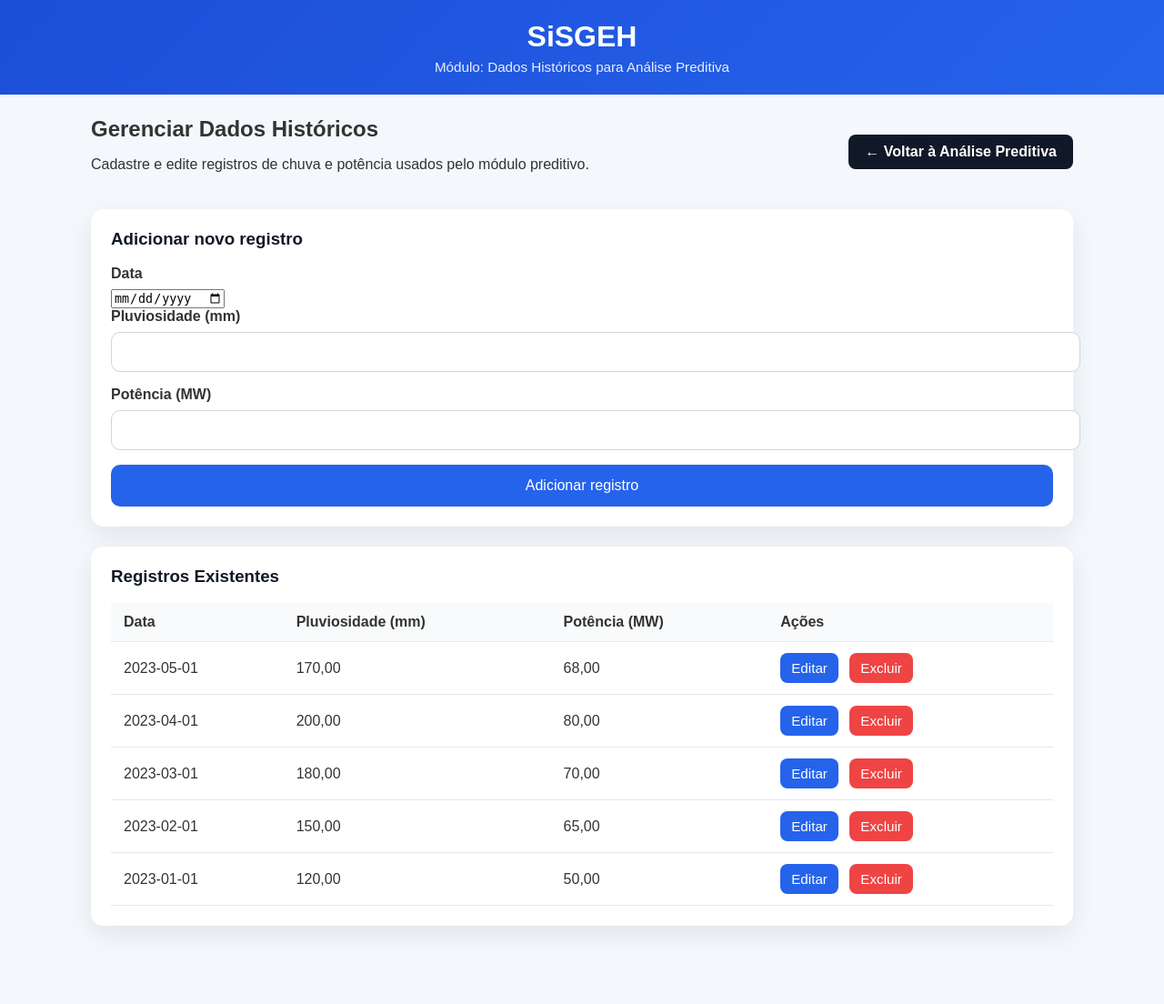
After one commit to gabriel2728/PI---Projeto-Integrador, a PHP site: page /siteatual/php/dados_historicos.php in a window 1280 px wide. The commit adds this page. Shown: the whole page at 91% size. Run offline with PHP 8.4, Linux system fonts and the light colour scheme; a user stored in the database is signed in; data comes from the database, SQL or seed files in the repository; both versions use the stored data as it was after the commit.

Commit message:
feat: pagina analise preditiva criada e arquivos(css/estilo_analise_preditiva.css         executar_migracao_analise_preditiva.php         migracao_analise_preditiva.sql         php/analise_preditiva.php         php/dados_historicos.php )

```diff
--- /dev/null
+++ b/css/estilo_analise_preditiva.css
@@ -0,0 +1,218 @@
+body {
+    margin: 0;
+    font-family: Arial, sans-serif;
+    background-color: #f4f7fb;
+    color: #333;
+}
+
+header {
+    background: linear-gradient(135deg, #1d4ed8, #2563eb);
+    color: white;
+    padding: 22px 24px;
+    text-align: center;
+}
+
+header .cabecalho h1 {
+    margin: 0;
+    font-size: 2rem;
+}
+
+header .cabecalho p {
+    margin: 6px 0 0;
+    font-size: 0.95rem;
+    opacity: 0.9;
+}
+
+.container {
+    max-width: 1080px;
+    margin: 24px auto;
+    padding: 0 16px 40px;
+}
+
+.intro {
+    display: flex;
+    flex-wrap: wrap;
+    justify-content: space-between;
+    align-items: center;
+    gap: 16px;
+    margin-bottom: 24px;
+}
+
+.intro h2 {
+    margin: 0 0 6px;
+}
+
+.botao-voltar {
+    display: inline-block;
+    padding: 10px 18px;
+    background-color: #111827;
+    color: white;
+    border-radius: 8px;
+    text-decoration: none;
+    font-weight: 600;
+}
+
+.painel-entrada,
+.painel-resultado,
+.grafico-area,
+.dados-historicos {
+    background: white;
+    border-radius: 14px;
+    box-shadow: 0 10px 28px rgba(15, 23, 42, 0.08);
+    padding: 22px;
+    margin-bottom: 22px;
+}
+
+.painel-entrada h3,
+.painel-resultado h3,
+.grafico-area h3,
+.dados-historicos h3 {
+    margin-top: 0;
+    margin-bottom: 18px;
+    color: #111827;
+}
+
+.painel-entrada label {
+    display: block;
+    margin-bottom: 8px;
+    font-weight: 600;
+}
+
+.painel-entrada input[type="text"],
+.painel-entrada input[type="number"] {
+    width: 100%;
+    padding: 12px 14px;
+    margin-bottom: 16px;
+    border: 1px solid #d1d5db;
+    border-radius: 10px;
+    font-size: 1rem;
+    transition: border-color 0.2s ease;
+}
+
+.painel-entrada input:focus {
+    outline: none;
+    border-color: #2563eb;
+}
+
+.painel-entrada button {
+    width: 100%;
+    padding: 14px 18px;
+    background-color: #2563eb;
+    color: white;
+    border: none;
+    border-radius: 10px;
+    font-size: 1rem;
+    cursor: pointer;
+    transition: background-color 0.2s ease;
+}
+
+.painel-entrada button:hover {
+    background-color: #1d4ed8;
+}
+
+.resultado-card,
+.alerta {
+    padding: 18px;
+    border-radius: 12px;
+}
+
+.resultado-card {
+    background-color: #eff6ff;
+    border: 1px solid #bfdbfe;
+}
+
+.alerta.erro {
+    background-color: #ffe4e6;
+    border: 1px solid #fecdd3;
+    color: #991b1b;
+}
+
+.grafico-area {
+    min-height: 380px;
+}
+
+.grafico-area canvas {
+    width: 100% !important;
+    height: 360px !important;
+}
+
+.dados-historicos table {
+    width: 100%;
+    border-collapse: collapse;
+}
+
+.dados-historicos th,
+.dados-historicos td {
+    padding: 12px 14px;
+    border-bottom: 1px solid #e5e7eb;
+    text-align: left;
+}
+
+.dados-historicos th {
+    background-color: #f9fafb;
+    font-weight: 700;
+}
+
+.nota {
+    margin-top: 0;
+    margin-bottom: 18px;
+    color: #6b7280;
+    font-size: 0.95rem;
+}
+
+@media (max-width: 768px) {
+    .intro {
+        flex-direction: column;
+        align-items: stretch;
+    }
+
+    .botao-voltar {
+        width: 100%;
+        text-align: center;
+    }
+}
+
+.resultado-superior {
+    display: flex;
+    justify-content: space-between;
+    align-items: center;
+    gap: 12px;
+    flex-wrap: wrap;
+}
+
+.botao-gerenciar {
+    display: inline-block;
+    padding: 10px 18px;
+    background-color: #10b981;
+    color: #fff;
+    text-decoration: none;
+    border-radius: 10px;
+    font-weight: 600;
+    transition: background-color 0.2s ease;
+}
+
+.botao-gerenciar:hover {
+    background-color: #059669;
+}
+
+.btn-acao,
+.btn-acao-excluir {
+    display: inline-block;
+    margin-right: 8px;
+    padding: 8px 12px;
+    border-radius: 8px;
+    text-decoration: none;
+    border: none;
+    font-size: 0.95rem;
+    cursor: pointer;
+}
+
+.btn-acao {
+    background-color: #2563eb;
+    color: #fff;
+}
+
+.btn-acao-excluir {
+    background-color: #ef4444;
+    color: #fff;
+}
--- /dev/null
+++ b/php/dados_historicos.php
@@ -0,0 +1,210 @@
+<?php
+session_start();
+include('error_handler.php');
+include('seguranca.php');
+include('conexao.php');
+
+if (!isset($_SESSION['id_usuario'])) {
+    header('Location: login.php');
+    exit;
+}
+
+$usuarioId = $_SESSION['id_usuario'];
+$nomeUsuario = $_SESSION['nomeUsuario'];
+
+// Garante existência da tabela
+$conn->query("CREATE TABLE IF NOT EXISTS DadosHistoricos (
+    id_dado INT AUTO_INCREMENT PRIMARY KEY,
+    data_registro DATE NOT NULL,
+    pluviosidade_mm DECIMAL(10,2) NOT NULL,
+    potencia_mw DECIMAL(10,2) NOT NULL
+)");
+
+$mensagem = '';
+$erro = '';
+$modoEdicao = false;
+$registro = [
+    'id_dado' => null,
+    'data_registro' => '',
+    'pluviosidade_mm' => '',
+    'potencia_mw' => ''
+];
+
+if ($_SERVER['REQUEST_METHOD'] === 'POST') {
+    if (!verificarTokenCSRF($_POST['csrf_token'] ?? '')) {
+        $erro = 'Token inválido. Recarregue a página e tente novamente.';
+    } else {
+        $acao = $_POST['acao'] ?? 'salvar';
+        $id_dado = isset($_POST['id_dado']) ? intval($_POST['id_dado']) : null;
+        $dataRegistro = sanitizeInput($_POST['data_registro'] ?? '');
+        $pluviosidade = sanitizeInput($_POST['pluviosidade_mm'] ?? '');
+        $potencia = sanitizeInput($_POST['potencia_mw'] ?? '');
+
+        if ($acao === 'excluir' && $id_dado) {
+            $stmt = $conn->prepare('DELETE FROM DadosHistoricos WHERE id_dado = ?');
+            $stmt->bind_param('i', $id_dado);
+            if ($stmt->execute()) {
+                $mensagem = 'Registro excluído com sucesso.';
+            } else {
+                $erro = 'Falha ao excluir o registro.';
+            }
+            $stmt->close();
+        } else {
+            if (!validarData($dataRegistro)) {
+                $erro = 'Data inválida. Use o formato YYYY-MM-DD.';
+            } elseif (!validarNumero($pluviosidade)) {
+                $erro = 'Pluviosidade deve ser um número válido.';
+            } elseif (!validarNumero($potencia)) {
+                $erro = 'Potência deve ser um número válido.';
+            } else {
+                $pluviosidade = floatval($pluviosidade);
+                $potencia = floatval($potencia);
+
+                if ($id_dado) {
+                    $stmt = $conn->prepare('UPDATE DadosHistoricos SET data_registro = ?, pluviosidade_mm = ?, potencia_mw = ? WHERE id_dado = ?');
+                    $stmt->bind_param('sddi', $dataRegistro, $pluviosidade, $potencia, $id_dado);
+                    if ($stmt->execute()) {
+                        $mensagem = 'Registro atualizado com sucesso.';
+                    } else {
+                        $erro = 'Falha ao atualizar o registro.';
+                    }
+                    $stmt->close();
+                } else {
+                    $stmt = $conn->prepare('INSERT INTO DadosHistoricos (data_registro, pluviosidade_mm, potencia_mw) VALUES (?, ?, ?)');
+                    $stmt->bind_param('sdd', $dataRegistro, $pluviosidade, $potencia);
+                    if ($stmt->execute()) {
+                        $mensagem = 'Registro adicionado com sucesso.';
+                    } else {
+                        $erro = 'Falha ao adicionar o registro.';
+                    }
+                    $stmt->close();
+                }
+            }
+        }
+    }
+    header('Location: dados_historicos.php?mensagem=' . urlencode($mensagem) . '&erro=' . urlencode($erro));
+    exit;
+}
+
+if (isset($_GET['editar'])) {
+    $idEdicao = intval($_GET['editar']);
+    $stmt = $conn->prepare('SELECT id_dado, data_registro, pluviosidade_mm, potencia_mw FROM DadosHistoricos WHERE id_dado = ?');
+    $stmt->bind_param('i', $idEdicao);
+    $stmt->execute();
+    $resultado = $stmt->get_result();
+    if ($resultado->num_rows > 0) {
+        $registro = $resultado->fetch_assoc();
+        $modoEdicao = true;
+    }
+    $stmt->close();
+}
+
+if (isset($_GET['mensagem'])) {
+    $mensagem = sanitizeInput($_GET['mensagem']);
+}
+if (isset($_GET['erro'])) {
+    $erro = sanitizeInput($_GET['erro']);
+}
+
+$result = $conn->query('SELECT id_dado, data_registro, pluviosidade_mm, potencia_mw FROM DadosHistoricos ORDER BY data_registro DESC');
+$registros = $result ? $result->fetch_all(MYSQLI_ASSOC) : [];
+
+$csrfToken = gerarTokenCSRF();
+?>
+
+<!DOCTYPE html>
+<html lang="pt-br">
+<head>
+    <meta charset="UTF-8">
+    <meta name="viewport" content="width=device-width, initial-scale=1.0">
+    <title>Dados Históricos - SiSGEH</title>
+    <link rel="stylesheet" href="../css/estilo_analise_preditiva.css">
+</head>
+<body>
+<header>
+    <div class="cabecalho">
+        <h1>SiSGEH</h1>
+        <p>Módulo: Dados Históricos para Análise Preditiva</p>
+    </div>
+</header>
+<main class="container">
+    <section class="intro">
+        <div>
+            <h2>Gerenciar Dados Históricos</h2>
+            <p>Cadastre e edite registros de chuva e potência usados pelo módulo preditivo.</p>
+        </div>
+        <div>
+            <a class="botao-voltar" href="analise_preditiva.php">← Voltar à Análise Preditiva</a>
+        </div>
+    </section>
+
+    <?php if ($mensagem): ?>
+        <div class="resultado-card" style="background:#ecfdf5; border-color:#86efac; color:#166534; margin-bottom:18px;">
+            <?= htmlspecialchars($mensagem) ?>
+        </div>
+    <?php endif; ?>
+    <?php if ($erro): ?>
+        <div class="alerta erro" style="margin-bottom:18px;">
+            <?= htmlspecialchars($erro) ?>
+        </div>
+    <?php endif; ?>
+
+    <section class="painel-entrada">
+        <h3><?= $modoEdicao ? 'Editar registro' : 'Adicionar novo registro' ?></h3>
+        <form method="POST" action="dados_historicos.php">
+            <input type="hidden" name="csrf_token" value="<?= htmlspecialchars($csrfToken) ?>">
+            <input type="hidden" name="id_dado" value="<?= htmlspecialchars($registro['id_dado']) ?>">
+            <input type="hidden" name="acao" value="salvar">
+
+            <label for="data_registro">Data</label>
+            <input type="date" id="data_registro" name="data_registro" required value="<?= htmlspecialchars($registro['data_registro']) ?>">
+
+            <label for="pluviosidade_mm">Pluviosidade (mm)</label>
+            <input type="number" step="0.01" id="pluviosidade_mm" name="pluviosidade_mm" required value="<?= htmlspecialchars($registro['pluviosidade_mm']) ?>">
+
+            <label for="potencia_mw">Potência (MW)</label>
+            <input type="number" step="0.01" id="potencia_mw" name="potencia_mw" required value="<?= htmlspecialchars($registro['potencia_mw']) ?>">
+
+            <button type="submit"><?= $modoEdicao ? 'Atualizar registro' : 'Adicionar registro' ?></button>
+        </form>
+    </section>
+
+    <section class="dados-historicos">
+        <h3>Registros Existentes</h3>
+        <table>
+            <thead>
+                <tr>
+                    <th>Data</th>
+                    <th>Pluviosidade (mm)</th>
+                    <th>Potência (MW)</th>
+                    <th>Ações</th>
+                </tr>
+            </thead>
+            <tbody>
+                <?php if (empty($registros)): ?>
+                    <tr>
+                        <td colspan="4">Nenhum registro encontrado.</td>
+                    </tr>
+                <?php endif; ?>
+                <?php foreach ($registros as $item): ?>
+                    <tr>
+                        <td><?= htmlspecialchars($item['data_registro']) ?></td>
+                        <td><?= htmlspecialchars(number_format($item['pluviosidade_mm'], 2, ',', '.')) ?></td>
+                        <td><?= htmlspecialchars(number_format($item['potencia_mw'], 2, ',', '.')) ?></td>
+                        <td>
+                            <a class="btn-acao" href="dados_historicos.php?editar=<?= $item['id_dado'] ?>">Editar</a>
+                            <form method="POST" action="dados_historicos.php" style="display:inline-block; margin:0;">
+                                <input type="hidden" name="csrf_token" value="<?= htmlspecialchars($csrfToken) ?>">
+                                <input type="hidden" name="id_dado" value="<?= $item['id_dado'] ?>">
+                                <input type="hidden" name="acao" value="excluir">
+                                <button type="submit" class="btn-acao-excluir" onclick="return confirm('Excluir este registro?');">Excluir</button>
+                            </form>
+                        </td>
+                    </tr>
+                <?php endforeach; ?>
+            </tbody>
+        </table>
+    </section>
+</main>
+</body>
+</html>
--- a/php/inicio.php
+++ b/php/inicio.php
@@ -51,6 +51,7 @@ $primeiroNome = explode(" ", $nomeUsuario)[0]; // Pega só o primeiro nome
 
         <a href="simulacao.php"> ⚡ Simulação</a>
         <a href="historico.php"> 🧾 Histórico</a>
+        <a href="analise_preditiva.php"> 🔮 Análise Preditiva</a>
 
         <!-- Botão sair estilizado -->
         <form method="post" action="logout.php">
```
Also changed, not shown: executar_migracao_analise_preditiva.php (added, +26 -0 lines), migracao_analise_preditiva.sql (added, +16 -0 lines), php/analise_preditiva.php (added, +244 -0 lines).
